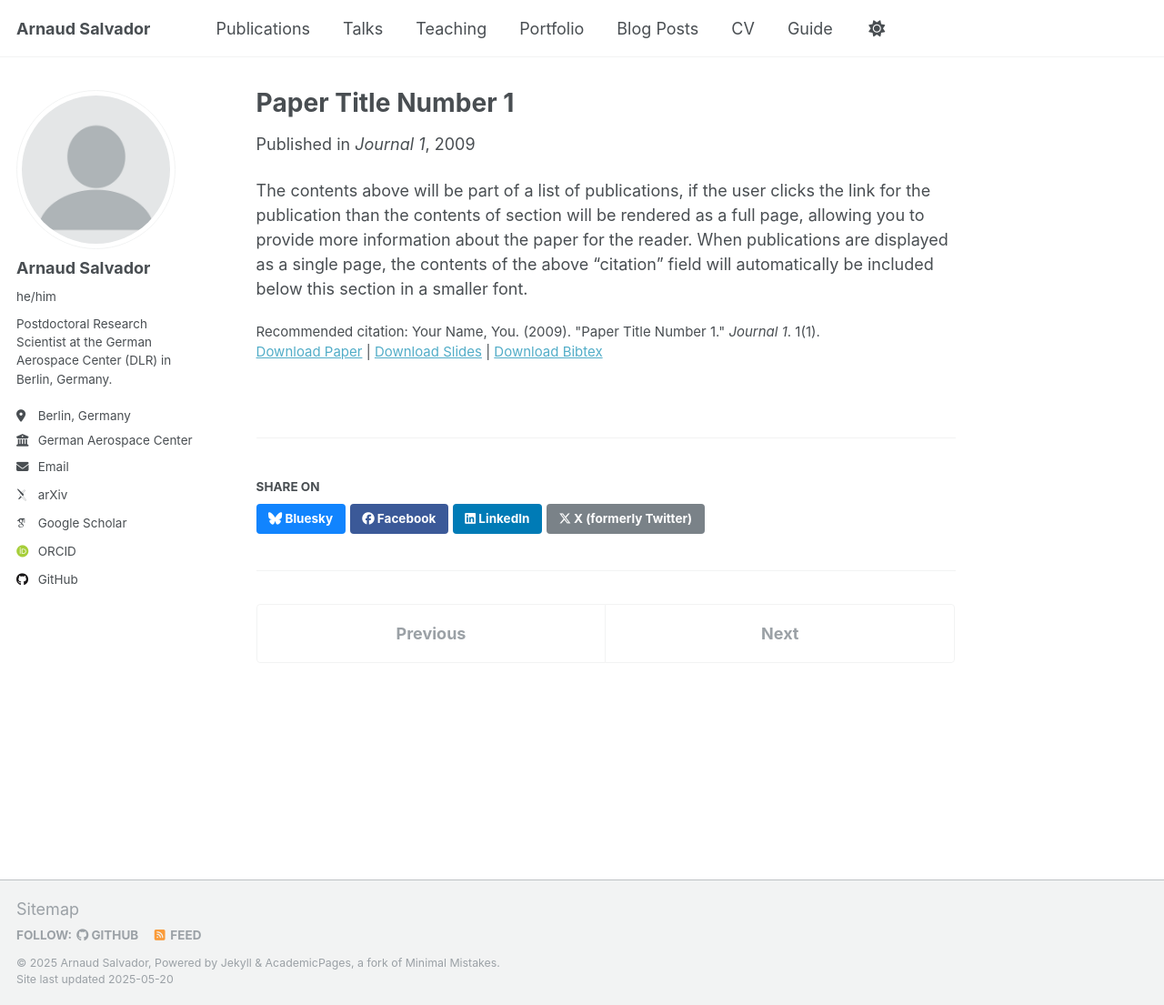
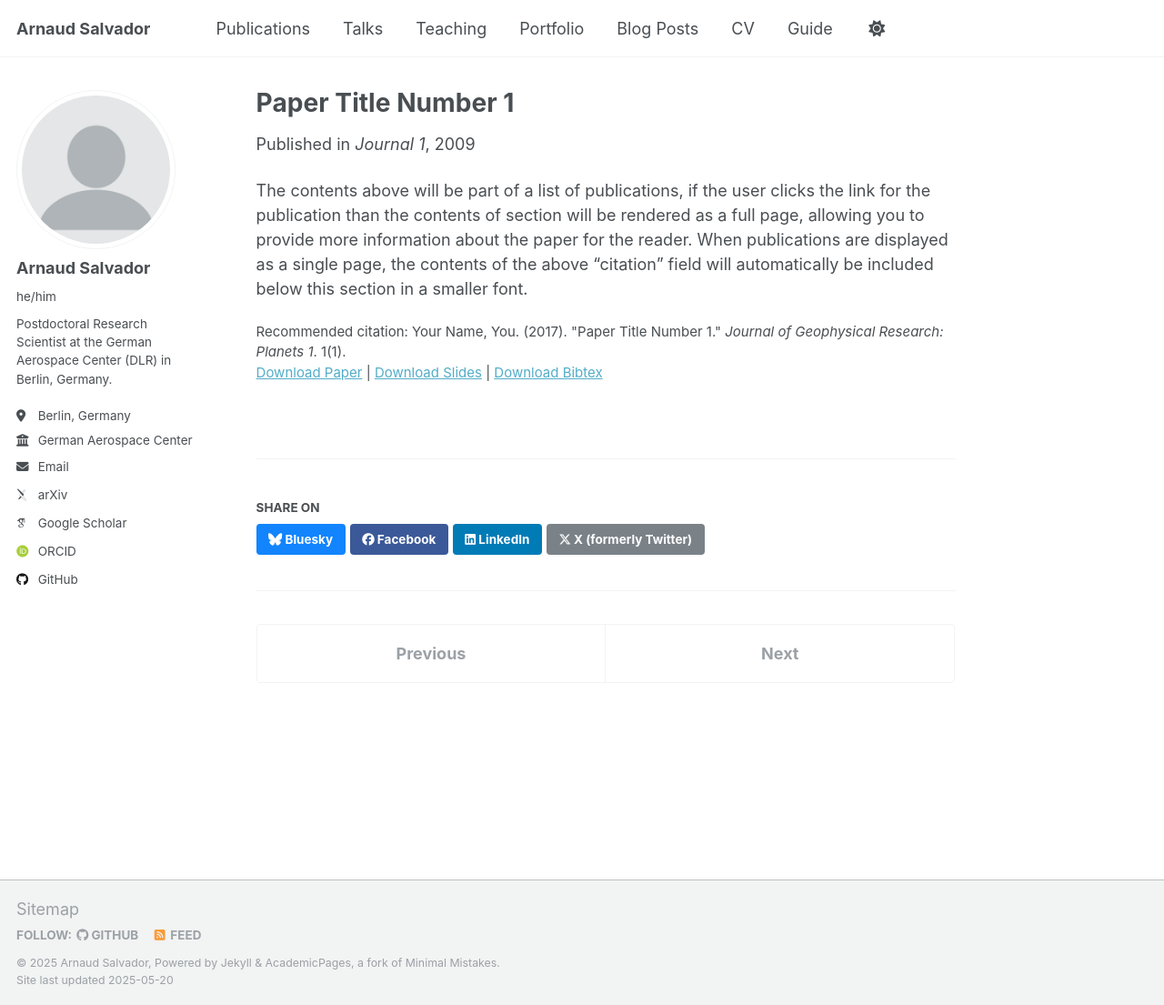
Before and after one commit to arnaudsalvador/arnaudsalvador.github.io, a Jekyll site: the page built from _publications/2009-10-01-paper-title-number-1.md, in a window 1280 px wide and 1105 px high. Shown: the whole window at 91% size. Built offline with Jekyll 4.4.1, drawn with Linux system fonts in a browser that asks for light colours; some web fonts are replaced.

Commit message:
Update 2009-10-01-paper-title-number-1.md

```diff
--- a/_publications/2009-10-01-paper-title-number-1.md
+++ b/_publications/2009-10-01-paper-title-number-1.md
@@ -9,6 +9,6 @@
 slidesurl: 'http://academicpages.github.io/files/slides1.pdf'
 paperurl: 'http://arnaudsalvador.github.io/files/Salvador - JGR Planets - 2017.pdf'
 bibtexurl: 'http://academicpages.github.io/files/bibtex1.bib'
-citation: 'Your Name, You. (2009). &quot;Paper Title Number 1.&quot; <i>Journal 1</i>. 1(1).'
+citation: 'Your Name, You. (2017). &quot;Paper Title Number 1.&quot; <i>Journal of Geophysical Research: Planets 1</i>. 1(1).'
 ---
 The contents above will be part of a list of publications, if the user clicks the link for the publication than the contents of section will be rendered as a full page, allowing you to provide more information about the paper for the reader. When publications are displayed as a single page, the contents of the above "citation" field will automatically be included below this section in a smaller font.
```
